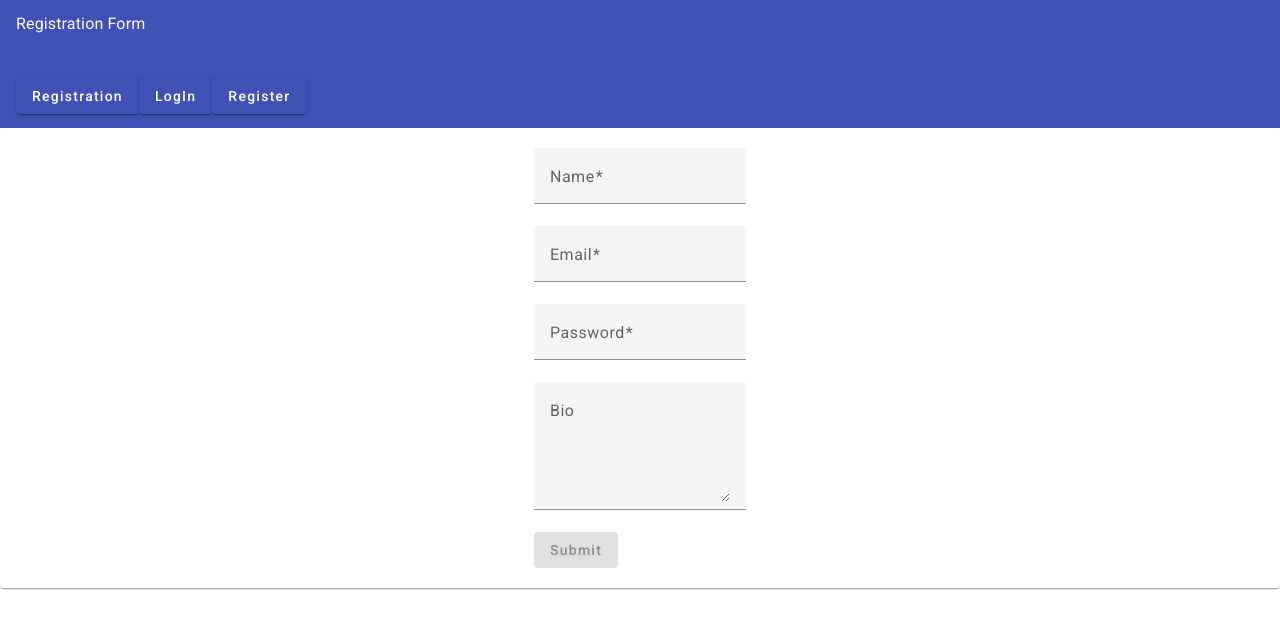
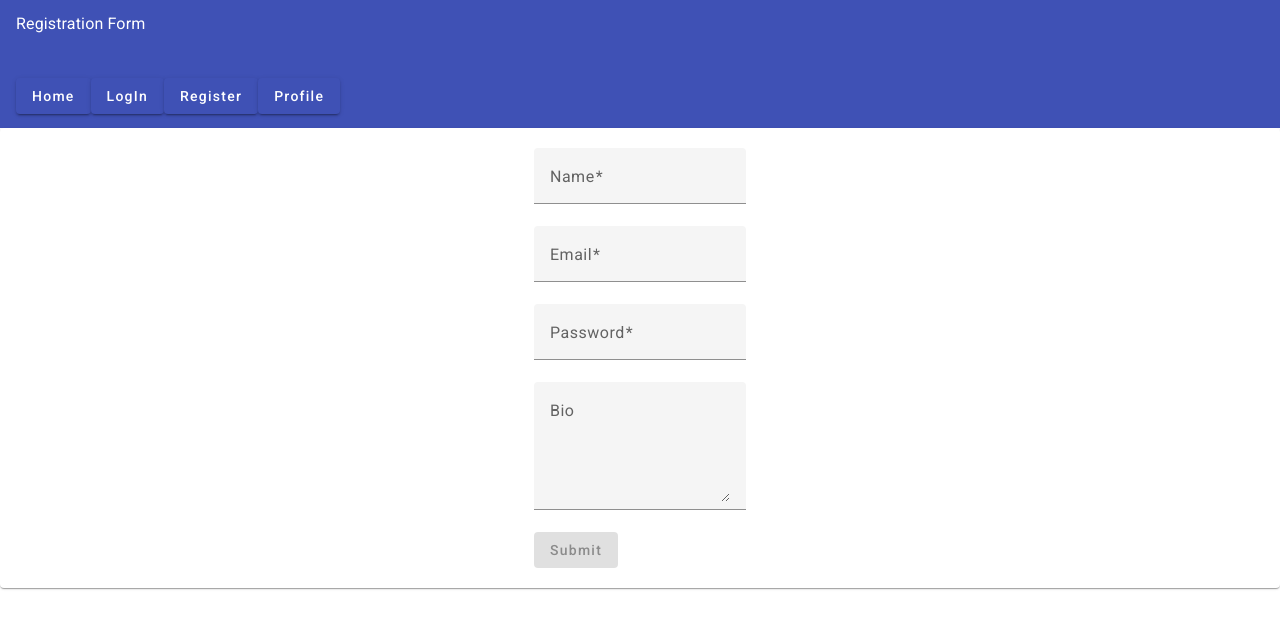
Before and after one commit to Hussein406/user-registration, an Angular app: page / in a window 1280 px wide. Shown: the top 628 px of the page. Built offline with nearby package versions, Linux system fonts and the light colour scheme.

Commit message:
minor changes

```diff
--- a/src/app/navbar/navbar.component.html
+++ b/src/app/navbar/navbar.component.html
@@ -7,14 +7,36 @@
       routerLink="/registration"
       routerLinkActive="active"
     >
-      Registration
+      Home
     </button>
 
     <span class="spacer"></span>
 
     <div>
-      <button mat-raised-button color="primary" routerLink ="/login" routerLinkActive="active" >LogIn</button>
-        <button mat-raised-button color="primary" routerLink ="/registration" routerLinkActive="active">Register</button>
+      <button
+        mat-raised-button
+        color="primary"
+        routerLink="/login"
+        routerLinkActive="active"
+      >
+        LogIn
+      </button>
+      <button
+        mat-raised-button
+        color="primary"
+        routerLink="/registration"
+        routerLinkActive="active"
+      >
+        Register
+      </button>
+      <button
+        mat-raised-button
+        color="primary"
+        routerLink="/registration"
+        routerLinkActive="active"
+      >
+        Profile
+      </button>
     </div>
   </mat-toolbar-row>
 </mat-toolbar>
```
